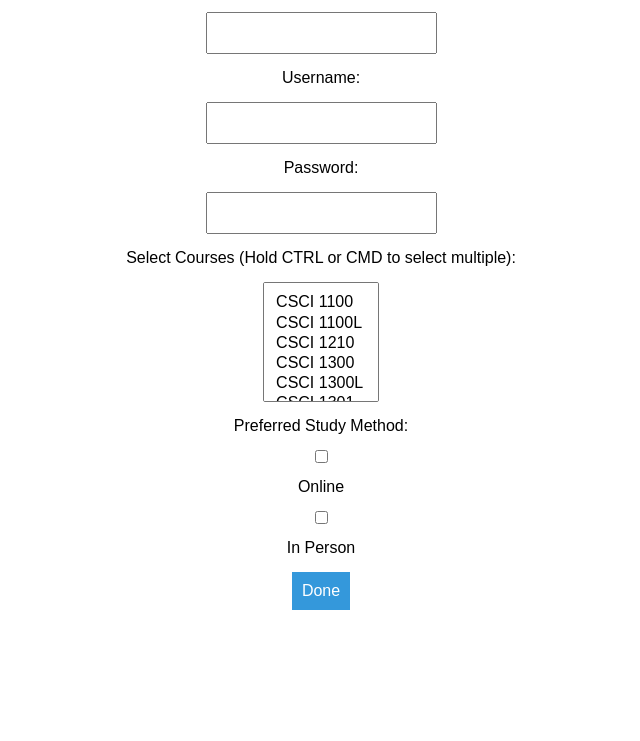
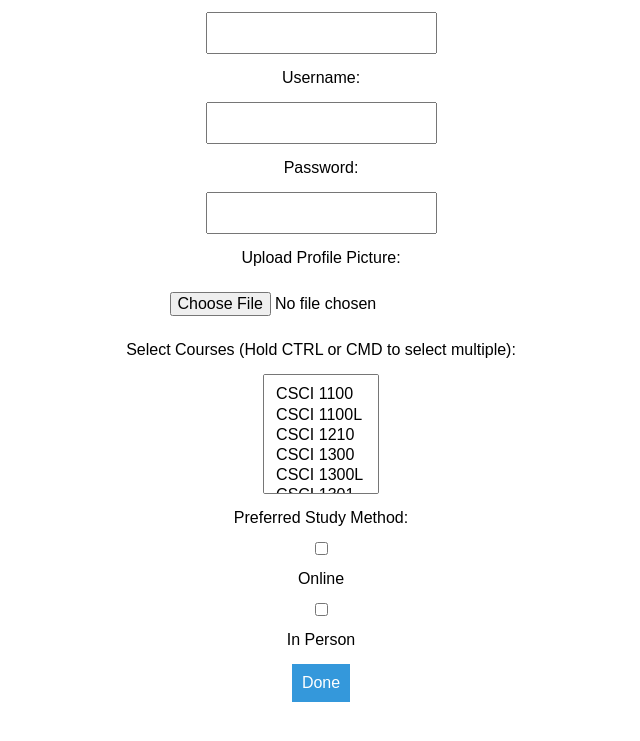
Before and after one commit to mehaanand/study-buddies, a plain HTML site: page create-account.html in a window 1280 px wide. Shown: the part 129-870 px from the top of the page, without its empty margins (319-959 px from the left). Before the commit the page ends 800 px from the top, so only its background shows below. Drawn offline with Linux system fonts and the light colour scheme.

Commit message:
Made changes to page

```diff
--- a/create-account.html
+++ b/create-account.html
@@ -18,6 +18,9 @@
         <label for="password">Password:</label>
         <input type="password" id="password" required>
 
+        <label for="profile-picture">Upload Profile Picture:</label>
+        <input type="file" id="profile-picture" accept="image/*">
+
         <label for="courses">Select Courses (Hold CTRL or CMD to select multiple):</label>
         <select id="courses" multiple required style="height: 120px;"></select>
 
```
